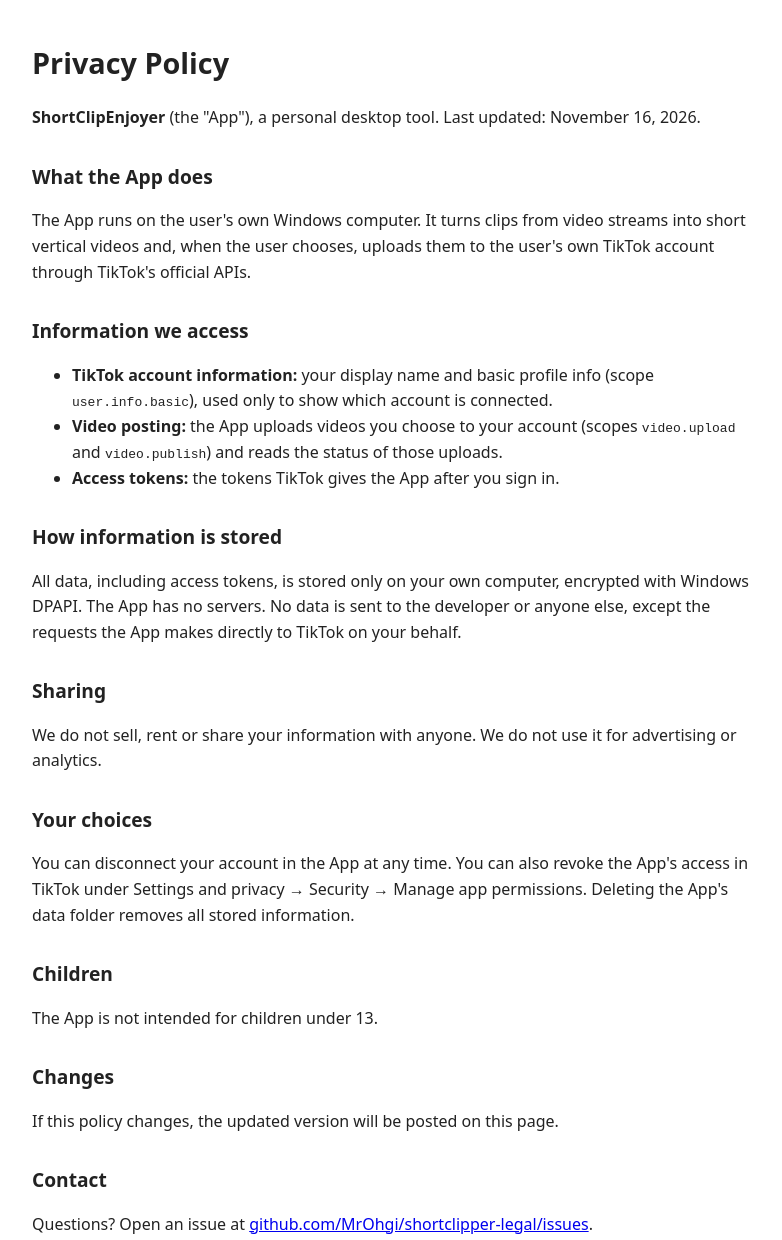
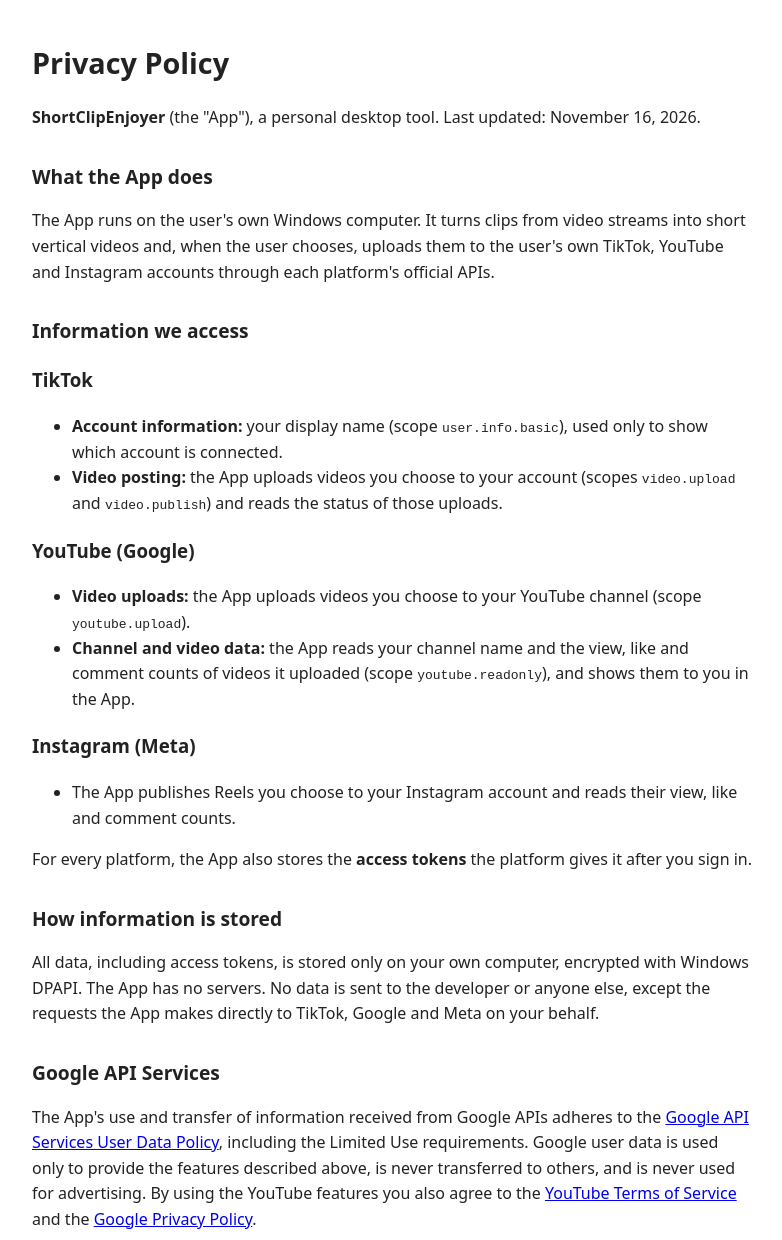
Before and after one commit to MrOhgi/shortclipper-legal, a plain HTML site: page privacy.html in a window 1280 px wide. Shown: the top 1240 px of the page, without its empty margins (248-1030 px from the left). Drawn offline with Linux system fonts and the light colour scheme.

Commit message:
Cover YouTube and Instagram in privacy policy and terms
Co-Authored-By: Claude Opus 5.5 <noreply@anthropic.com>

```diff
--- a/privacy.html
+++ b/privacy.html
@@ -2,19 +2,31 @@
 <h1>Privacy Policy</h1>
 <p><strong>ShortClipEnjoyer</strong> (the "App"), a personal desktop tool. Last updated: November 16, 2026.</p>
 <h2>What the App does</h2>
-<p>The App runs on the user's own Windows computer. It turns clips from video streams into short vertical videos and, when the user chooses, uploads them to the user's own TikTok account through TikTok's official APIs.</p>
+<p>The App runs on the user's own Windows computer. It turns clips from video streams into short vertical videos and, when the user chooses, uploads them to the user's own TikTok, YouTube and Instagram accounts through each platform's official APIs.</p>
 <h2>Information we access</h2>
+<h3>TikTok</h3>
 <ul>
-<li><strong>TikTok account information:</strong> your display name and basic profile info (scope <code>user.info.basic</code>), used only to show which account is connected.</li>
+<li><strong>Account information:</strong> your display name (scope <code>user.info.basic</code>), used only to show which account is connected.</li>
 <li><strong>Video posting:</strong> the App uploads videos you choose to your account (scopes <code>video.upload</code> and <code>video.publish</code>) and reads the status of those uploads.</li>
-<li><strong>Access tokens:</strong> the tokens TikTok gives the App after you sign in.</li>
 </ul>
+<h3>YouTube (Google)</h3>
+<ul>
+<li><strong>Video uploads:</strong> the App uploads videos you choose to your YouTube channel (scope <code>youtube.upload</code>).</li>
+<li><strong>Channel and video data:</strong> the App reads your channel name and the view, like and comment counts of videos it uploaded (scope <code>youtube.readonly</code>), and shows them to you in the App.</li>
+</ul>
+<h3>Instagram (Meta)</h3>
+<ul>
+<li>The App publishes Reels you choose to your Instagram account and reads their view, like and comment counts.</li>
+</ul>
+<p>For every platform, the App also stores the <strong>access tokens</strong> the platform gives it after you sign in.</p>
 <h2>How information is stored</h2>
-<p>All data, including access tokens, is stored only on your own computer, encrypted with Windows DPAPI. The App has no servers. No data is sent to the developer or anyone else, except the requests the App makes directly to TikTok on your behalf.</p>
+<p>All data, including access tokens, is stored only on your own computer, encrypted with Windows DPAPI. The App has no servers. No data is sent to the developer or anyone else, except the requests the App makes directly to TikTok, Google and Meta on your behalf.</p>
+<h2>Google API Services</h2>
+<p>The App's use and transfer of information received from Google APIs adheres to the <a href="https://developers.google.com/terms/api-services-user-data-policy">Google API Services User Data Policy</a>, including the Limited Use requirements. Google user data is used only to provide the features described above, is never transferred to others, and is never used for advertising. By using the YouTube features you also agree to the <a href="https://www.youtube.com/t/terms">YouTube Terms of Service</a> and the <a href="https://policies.google.com/privacy">Google Privacy Policy</a>.</p>
 <h2>Sharing</h2>
 <p>We do not sell, rent or share your information with anyone. We do not use it for advertising or analytics.</p>
 <h2>Your choices</h2>
-<p>You can disconnect your account in the App at any time. You can also revoke the App's access in TikTok under Settings and privacy &rarr; Security &rarr; Manage app permissions. Deleting the App's data folder removes all stored information.</p>
+<p>You can disconnect your account in the App at any time. You can also revoke the App's access at any time: in TikTok under Settings and privacy &rarr; Security &rarr; Manage app permissions; for Google at <a href="https://myaccount.google.com/permissions">myaccount.google.com/permissions</a>; for Instagram under Settings &rarr; Apps and websites. Deleting the App's data folder removes all stored information.</p>
 <h2>Children</h2>
 <p>The App is not intended for children under 13.</p>
 <h2>Changes</h2>
```
Also changed, not shown: terms.html (+2 -2 lines).
